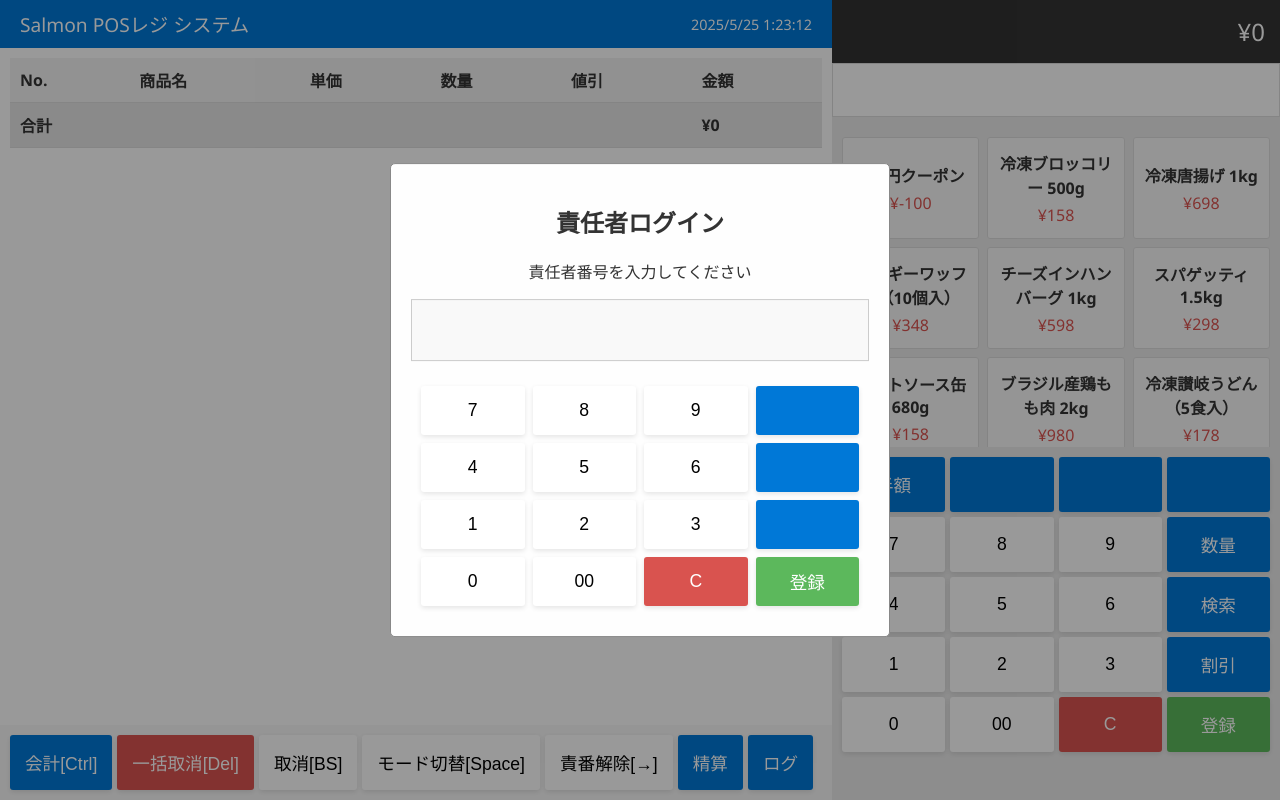
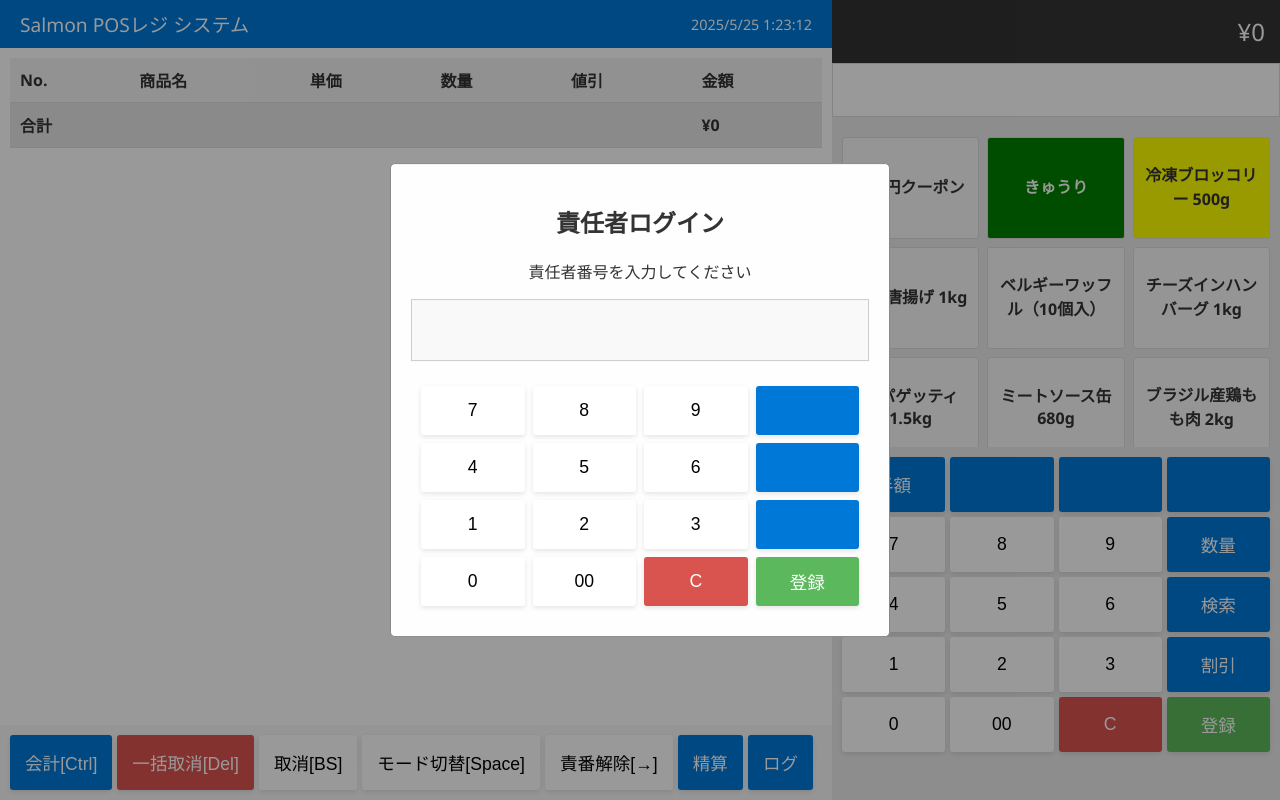
Before and after one commit to punipuni-3730/SalmonPOS, a plain HTML site: page index.html in a window 1280 px wide. Drawn offline with Linux system fonts and the light colour scheme.

Commit message:
Add files via upload

```diff
--- a/index.html
+++ b/index.html
@@ -252,5 +252,12 @@
         </div>
     </div>
 </div>
+<div id="price-modal" class="modal" style="display: none;">
+    <div class="modal-content">
+        <span id="price-modal-close" class="modal-close">&times;</span>
+        <h3>商品価格</h3>
+        <p id="price-info">商品を選択してください</p>
+    </div>
+</div>
 </body>
 </html>
--- a/products.json
+++ b/products.json
@@ -1,6 +1,7 @@
 [
     { "id": "0", "name": "100円クーポン", "price": -100 },
-    { "id": "2001", "name": "冷凍ブロッコリー 500g", "price": 158 },
+    {"id":"1","name":"きゅうり","price":33,"color":"GREEN","textcolor":"WHITE"},
+    { "id": "2001", "name": "冷凍ブロッコリー 500g", "price": 158 ,"color": "YELLOW","textcolor": ""},
     { "id": "2002", "name": "冷凍唐揚げ 1kg", "price": 698 },
     { "id": "2003", "name": "ベルギーワッフル（10個入）", "price": 348 },
     { "id": "2004", "name": "チーズインハンバーグ 1kg", "price": 598 },
--- a/script.js
+++ b/script.js
@@ -261,19 +261,40 @@ function updateDateTime() {
 }
 
 function loadProducts() {
-    productsPanel.innerHTML = '';
+    fetch('products.json')
+        .then(response => response.json())
+        .then(products => {
+            const productPanel = document.getElementById('products-panel');
+            productPanel.innerHTML = '';
             products.forEach(product => {
                 const productBtn = document.createElement('div');
                 productBtn.className = 'product-btn';
+                productBtn.dataset.id = product.id;
+
+                const styles = [];
+                if (product.color) {
+                    if (/^#[0-9A-Fa-f]{6}$|^[a-zA-Z]+$/.test(product.color)) {
+                        styles.push(`background-color: ${product.color}`);
+                    }
+                }
+                if (product.textcolor) {
+                    if (/^#[0-9A-Fa-f]{6}$|^[a-zA-Z]+$/.test(product.textcolor)) {
+                        styles.push(`color: ${product.textcolor}`);
+                    }
+                }
+                if (styles.length > 0) {
+                    productBtn.setAttribute('style', styles.join('; '));
+                }
+
                 productBtn.innerHTML = `
                     <div class="product-name">${product.name}</div>
-            <div class="product-price">¥${product.price}</div>
                 `;
                 productBtn.addEventListener('click', () => addToCart(product));
-        productsPanel.appendChild(productBtn);
+                productPanel.appendChild(productBtn);
             });
+        })
+        .catch(error => console.error('Error loading products:', error));
 }
-
 function updateInputDisplay() {
     inputDisplay.textContent = inputValue;
 }
@@ -761,8 +782,10 @@ function processCashSubtotal() {
     }
     window.cashReceived = totalDeposit;
     window.cashChange = totalDeposit - total;
+    cashPaymentModal.style.display = 'none';
     cashChangeAmount.style.display = 'block';
     cashChangeValue.textContent = `¥${window.cashChange}`;
+
     processPayment('Cash');
 }
 
```
Lines whose indentation alone changed are shown as unchanged.
